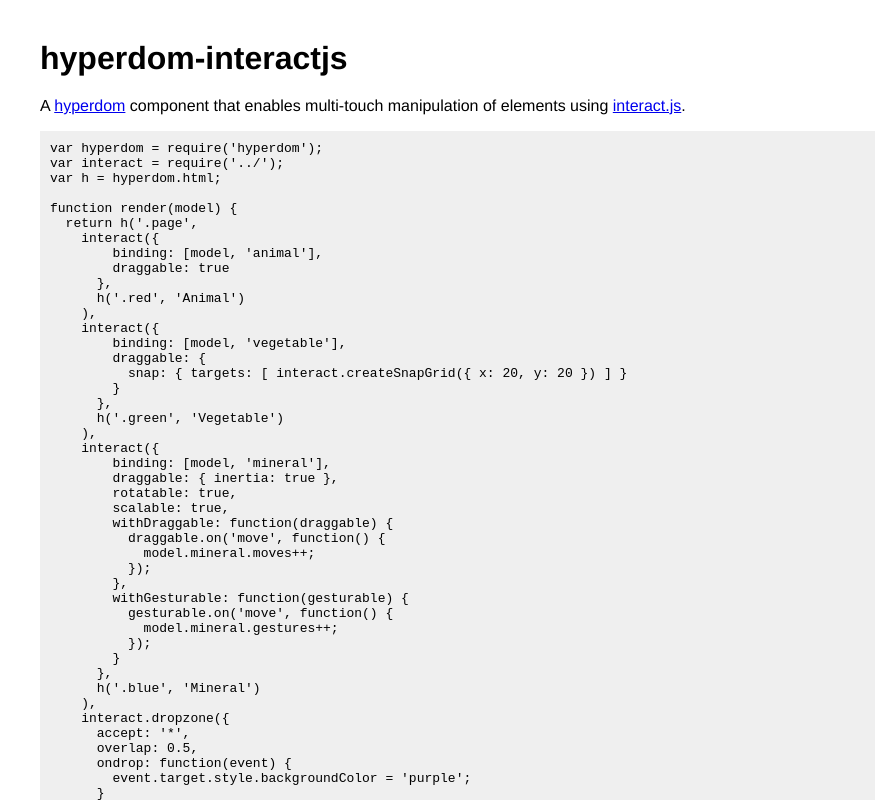
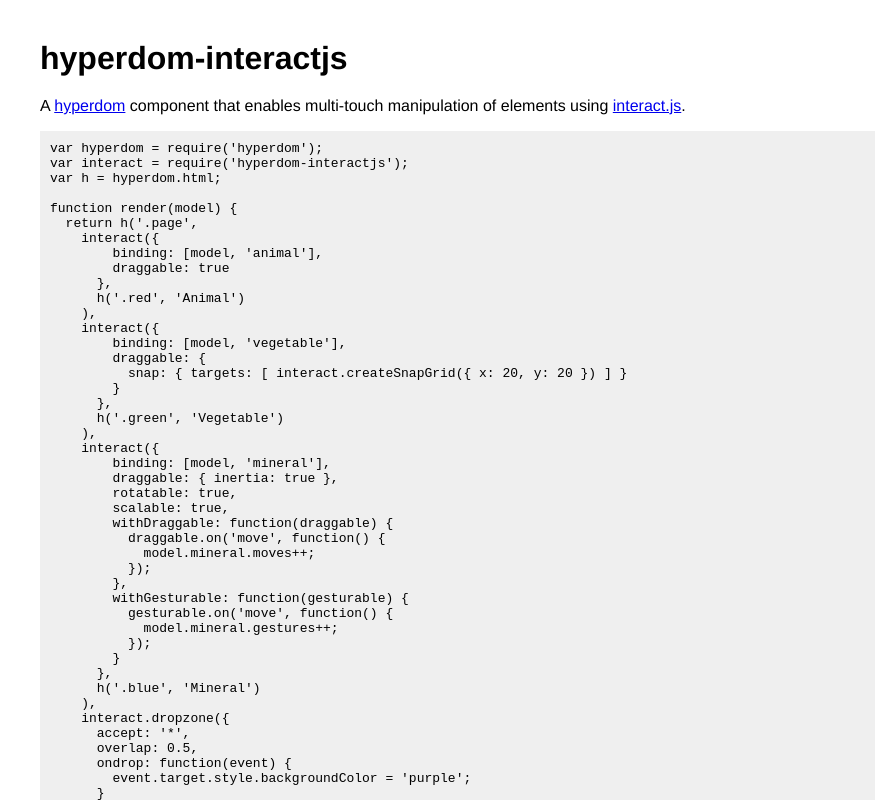
Before and after one commit to featurist/hyperdom-interactjs, a website with bundled scripts: page example/index.html in a window 1280 px wide. Shown: the top 800 px of the page, 0-875 px from the left. Built offline with nearby package versions, Linux system fonts and the light colour scheme.

Commit message:
Correct example code change

```diff
--- a/example/index.html
+++ b/example/index.html
@@ -17,7 +17,7 @@
 
     <pre>
 var hyperdom = require('hyperdom');
-var interact = require('../');
+var interact = require('hyperdom-interactjs');
 var h = hyperdom.html;
 
 function render(model) {
```
